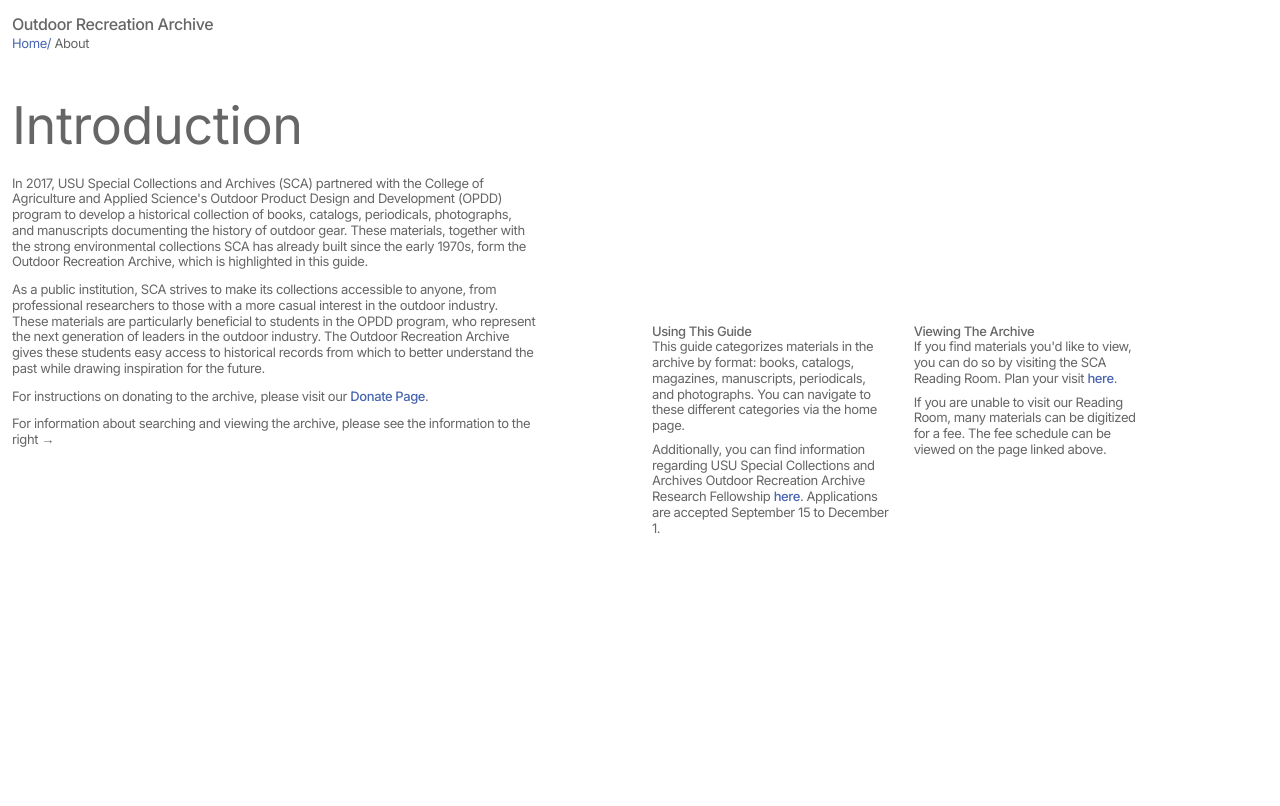
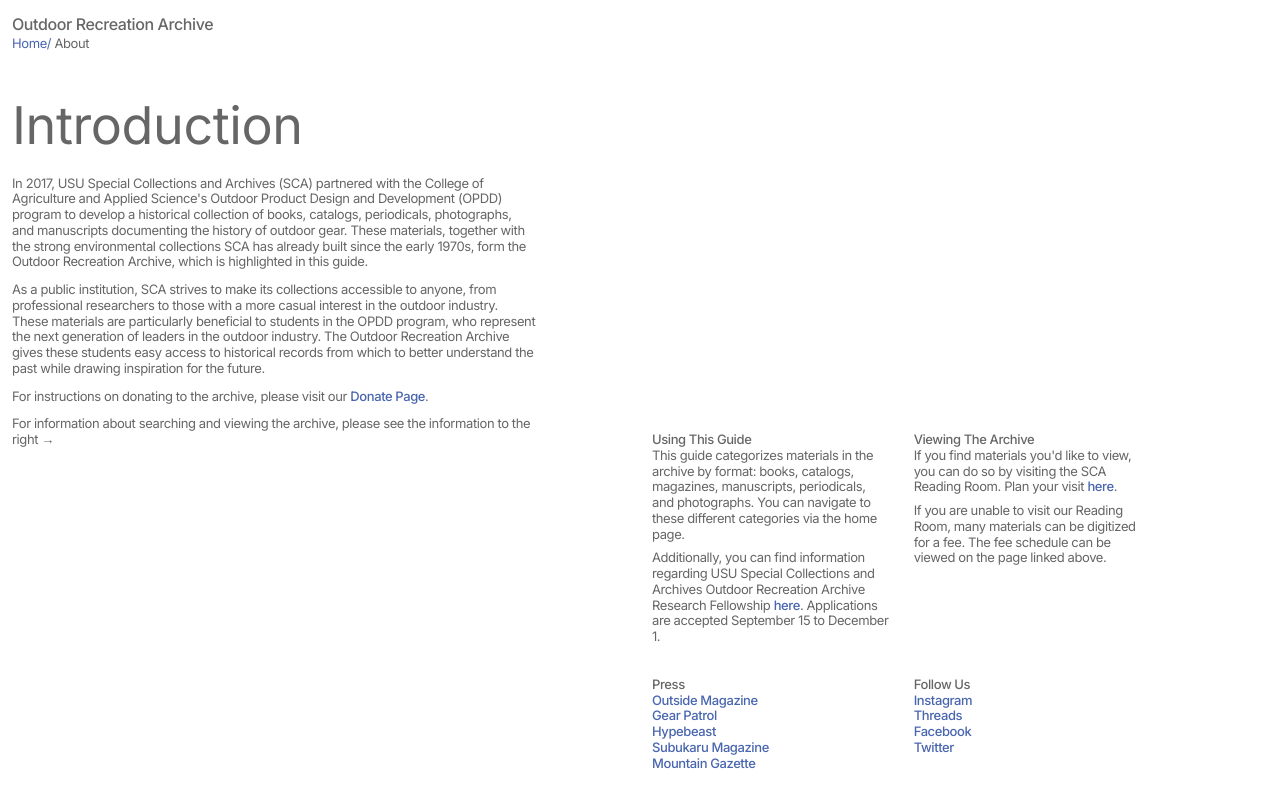
Before and after one commit to gabewolford/outdoor-recreation-archive, a Next.js app: page /about in a window 1280 px wide. Shown: the top 806 px of the page. Built offline with nearby package versions, Linux system fonts and the light colour scheme.

Commit message:
added press and social links

```diff
--- a/src/app/about/page.js
+++ b/src/app/about/page.js
@@ -46,7 +46,7 @@ export default function AboutPage() {
         </p>
       </section>
 
-      <section className="grid grid-cols-4 lg:gap-0 lg:grid-cols-2 lg:col-start-7 col-span-4 lg:col-span-5 lg:row-start-2 lg:row-span-2">
+      <section className="grid grid-cols-4 lg:gap-0 lg:grid-cols-2 lg:col-start-7 col-span-4 lg:col-span-5 lg:row-start-2 lg:row-span-1">
         <div className="flex flex-col col-span-2 lg:col-span-1 pr-3 lg:p-3">
           <h3 className="font-medium">Using This Guide</h3>
           <p className="mb-2">
@@ -92,6 +92,79 @@ export default function AboutPage() {
           </p>
         </div>
       </section>
+
+      <section className="grid grid-cols-4 lg:gap-0 lg:grid-cols-2 lg:col-start-7 col-span-4 lg:col-span-5 lg:row-start-3 lg:row-span-1">
+        <div className="flex flex-col col-span-2 lg:col-span-1 pr-3 lg:p-3">
+          <h3 className="font-medium">Press</h3>
+          <a
+            href="https://www.outsideonline.com/business-journal/issues/archiving-the-history-of-the-outdoor-industry/"
+            target="_blank"
+            className="text-blue-main font-medium hover:text-gray-main hover:underline-offset-4 hover:underline"
+          >
+            Outside Magazine
+          </a>
+          <a
+            href="https://www.gearpatrol.com/outdoors/a36412628/utah-state-university-outdoor-recreation-archive/"
+            target="_blank"
+            className="text-blue-main font-medium hover:text-gray-main hover:underline-offset-4 hover:underline"
+          >
+            Gear Patrol
+          </a>
+          <a
+            href="https://hypebeast.com/2020/11/outdoor-recreation-archive-utah-university-interview"
+            target="_blank"
+            className="text-blue-main font-medium hover:text-gray-main hover:underline-offset-4 hover:underline"
+          >
+            Hypebeast
+          </a>
+          <a
+            href="https://sabukaru.online/articles/outdoor-recreation-archive"
+            target="_blank"
+            className="text-blue-main font-medium hover:text-gray-main hover:underline-offset-4 hover:underline"
+          >
+            Subukaru Magazine
+          </a>
+          <a
+            href="https://mountaingazette.com/blogs/mountain-notes/feature-usu-outdoor-recreation-archive"
+            target="_blank"
+            className="text-blue-main font-medium hover:text-gray-main hover:underline-offset-4 hover:underline"
+          >
+            Mountain Gazette
+          </a>
+        </div>
+        <div className="flex flex-col col-span-2 lg:col-span-1 pl-3 lg:p-3">
+          <h3 className="font-medium">Follow Us</h3>
+
+          <a
+            href="https://www.instagram.com/outdoorrecarchive/"
+            target="_blank"
+            className="text-blue-main font-medium hover:text-gray-main hover:underline-offset-4 hover:underline"
+          >
+            Instagram
+          </a>
+          <a
+            href="https://www.threads.net/@outdoorrecarchive"
+            target="_blank"
+            className="text-blue-main font-medium hover:text-gray-main hover:underline-offset-4 hover:underline"
+          >
+            Threads
+          </a>
+          <a
+            href="https://www.facebook.com/outdoorrecarchive/"
+            target="_blank"
+            className="text-blue-main font-medium hover:text-gray-main hover:underline-offset-4 hover:underline"
+          >
+            Facebook
+          </a>
+          <a
+            href="https://twitter.com/Outdoor_Archive"
+            target="_blank"
+            className="text-blue-main font-medium hover:text-gray-main hover:underline-offset-4 hover:underline"
+          >
+            Twitter
+          </a>
+        </div>
+      </section>
     </div>
   );
 }
```
